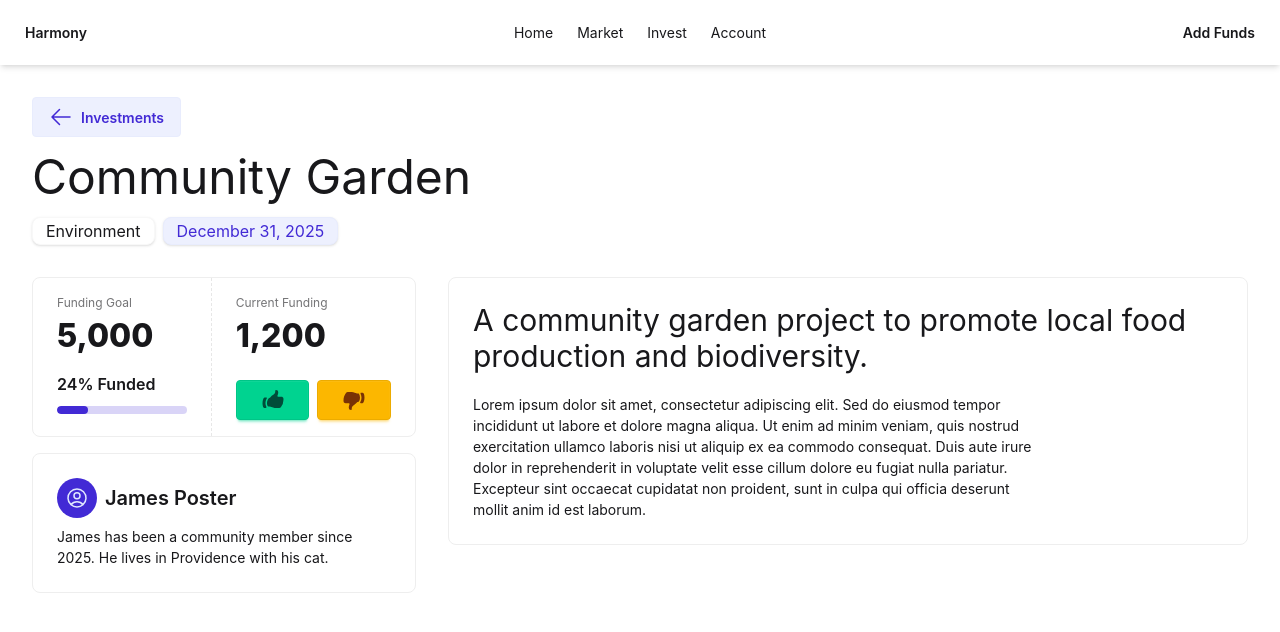
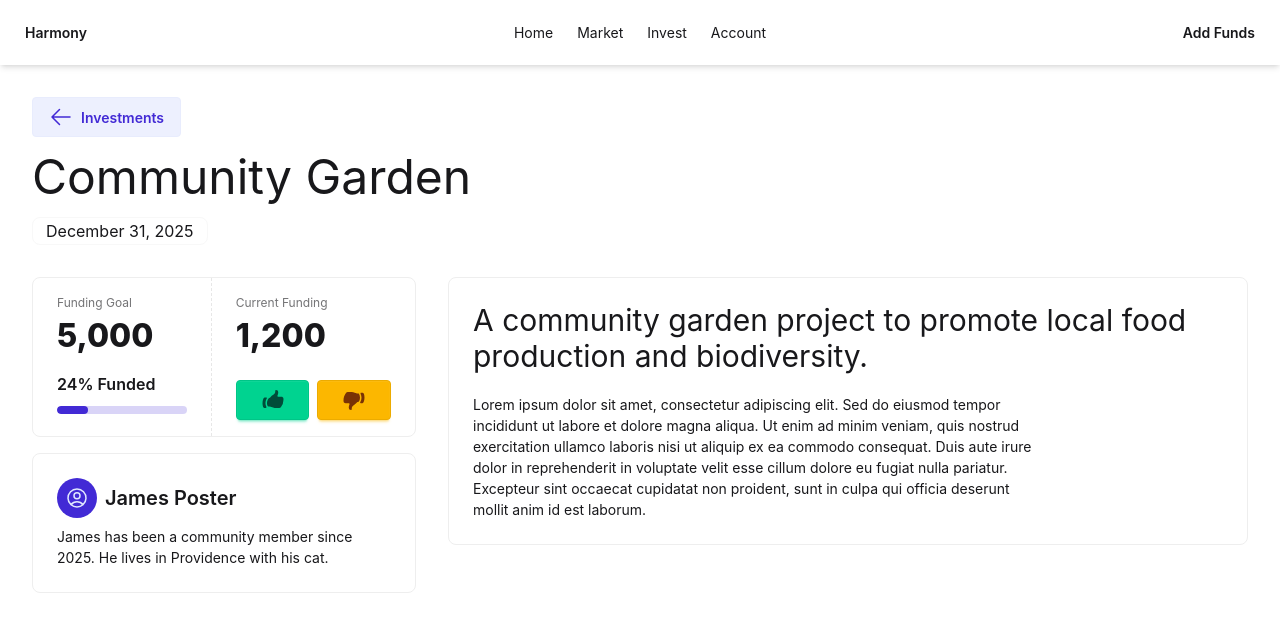
Before and after one commit to dillonfagan/harmony-poc, a Next.js app in the folder apps/consumer/: page /invest/1 in a window 1280 px wide. Shown: the top 632 px of the page. Built offline with nearby package versions, Linux system fonts and the light colour scheme.

Commit message:
chore: Add subtlety to investment badges.

```diff
--- a/apps/consumer/views/invest/Investment.tsx
+++ b/apps/consumer/views/invest/Investment.tsx
@@ -18,7 +18,7 @@ export default function Investment({ id }: Props) {
     return <div className="text-center">Project not found</div>;
   }
 
-  const { name, category, summary, fundingGoal, currentFunding, deadline, fundingType, interestRate, term } = project;
+  const { name, summary, fundingGoal, currentFunding, deadline, fundingType, interestRate, term } = project;
   const formattedDeadline = formatDate(deadline);
   const isDeadlinePassed = new Date(deadline) < new Date();
 
@@ -31,9 +31,7 @@ export default function Investment({ id }: Props) {
         backLink={{ href: "/invest", label: "Investments" }}
         subtitle={
           <div className="flex flex-wrap gap-2">
-            <div className="badge lg:badge-lg shadow-sm">{category}</div>
-            <div className={classNames("badge badge-soft lg:badge-lg shadow-sm", {
-              "badge-primary": !isDeadlinePassed,
+            <div className={classNames("badge lg:badge-lg", {
               "badge-error": isDeadlinePassed && currentFunding < fundingGoal,
               "badge-success": currentFunding >= fundingGoal,
             })}>{formattedDeadline}</div>
```
